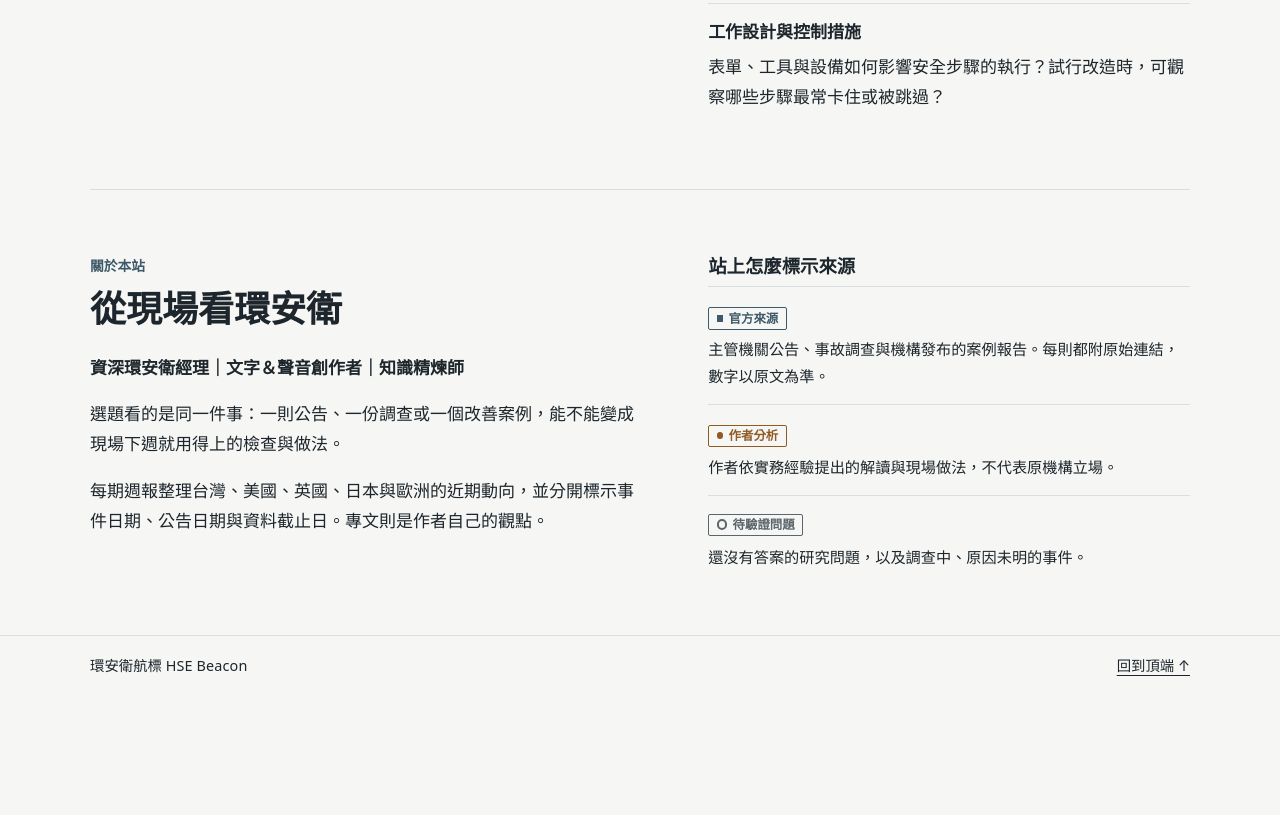
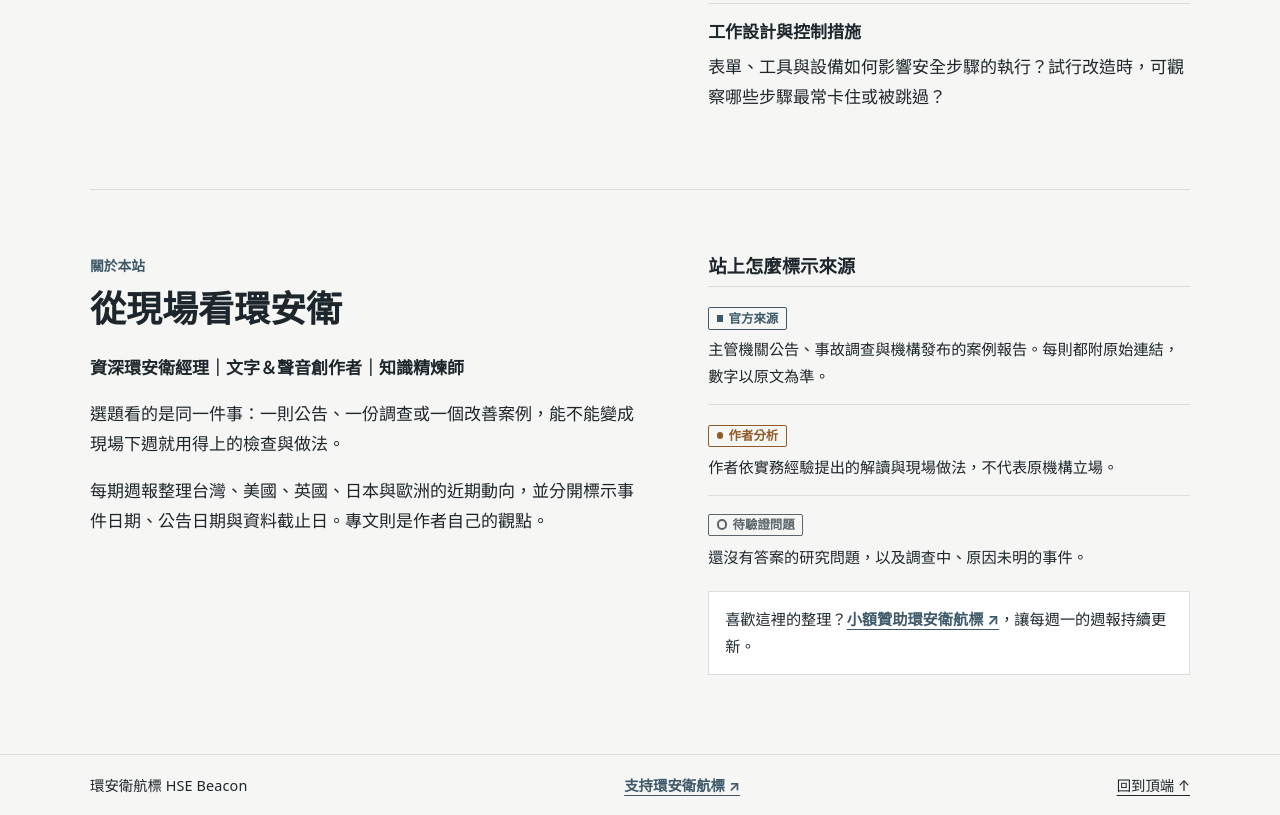
Before and after one commit to rockfear/hsebeacon, a plain HTML site: page index.html in a window 1280 px wide. Shown: the part 2427-3242 px from the top of the page. Before the commit the page ends 3123 px from the top, so only its background shows below. Drawn offline with Linux system fonts and the light colour scheme; animation ran at ten frames a second.

Commit message:
加入 Portaly 小額贊助入口：首頁關於本站與各頁頁尾
Co-Authored-By: Claude Opus 5.5 <noreply@anthropic.com>
Claude-Session: https://claude.ai/code/session_01SVsE2dbgzzbPVGrzuVEbdV

```diff
--- a/index.html
+++ b/index.html
@@ -172,13 +172,14 @@
           <li><span class="src analysis">作者分析</span><p>作者依實務經驗提出的解讀與現場做法，不代表原機構立場。</p></li>
           <li><span class="src open">待驗證問題</span><p>還沒有答案的研究問題，以及調查中、原因未明的事件。</p></li>
         </ul>
+        <p class="support-box">喜歡這裡的整理？<a href="https://portaly.cc/rockfear/support" rel="noopener">小額贊助環安衛航標 ↗</a>，讓每週一的週報持續更新。</p>
       </div>
     </section>
   </div>
 </main>
 
 <footer class="site-foot">
-  <div class="wrap bar"><span>環安衛航標 <span lang="en">HSE Beacon</span></span><a href="#main">回到頂端 ↑</a></div>
+  <div class="wrap bar"><span>環安衛航標 <span lang="en">HSE Beacon</span></span><a class="support-link" href="https://portaly.cc/rockfear/support" rel="noopener">支持環安衛航標 ↗</a><a href="#main">回到頂端 ↑</a></div>
 </footer>
 <script src="beacon3d.js" defer></script>
 </body>
--- a/style.css
+++ b/style.css
@@ -223,6 +223,9 @@ img,canvas{max-width:100%}
 :root[data-theme="dark"] .st.wait{color:var(--amber)}
 @media (max-width:700px){.tracks>div{grid-template-columns:1fr;gap:.15rem}.tracks-head{display:none!important}}
 
+.support-link{color:var(--tag);font-weight:700}
+.support-box{margin-top:1.25rem;padding:.9rem 1rem;border:1px solid var(--line);background:var(--card);font-size:.95rem}
+.support-box a{color:var(--tag);font-weight:700}
 .site-foot{border-top:1px solid var(--line);font-size:.9rem;margin-top:clamp(2rem,5vw,3.5rem)}
 .shelf:last-child{border-bottom:0}
 main:has(.shelf:last-child)+.site-foot{margin-top:0}
```
Also changed, not shown: article-01.html (+1 -1 lines), article-02.html (+1 -1 lines), issue-01.html (+1 -1 lines), issue-02.html (+1 -1 lines), issue-03.html (+1 -1 lines).
